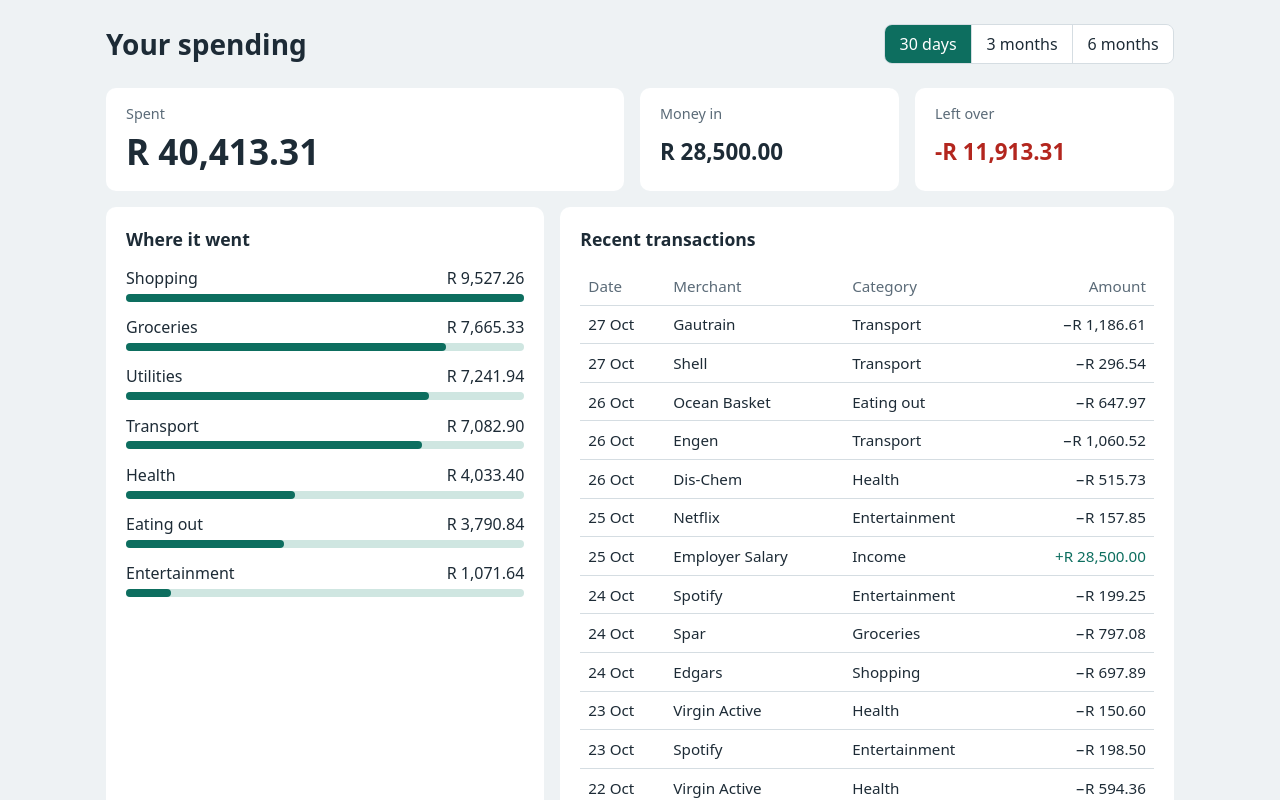
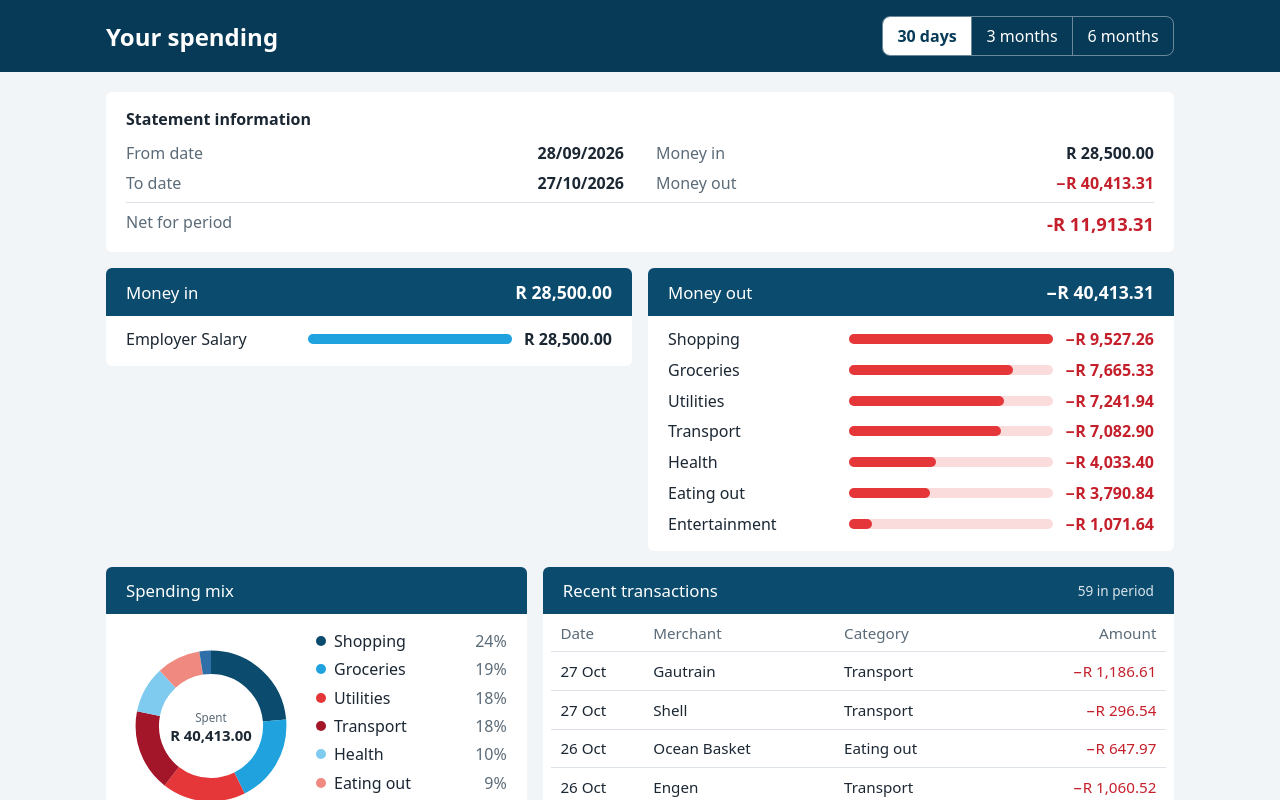
Before and after one commit to Tshifhiwa13/spending-insights, a React (Vite) app: page / in a window 1280 px wide. Shown: the top 800 px of the page. Built offline with nearby package versions, Linux system fonts and the light colour scheme.

Commit message:
Restyle dashboard as a statement with money in and out summaries

```diff
--- a/src/App.jsx
+++ b/src/App.jsx
@@ -1,8 +1,10 @@
 import { useEffect, useMemo, useState } from 'react';
-import CategoryBreakdown from './components/CategoryBreakdown';
+import MoneySummary from './components/MoneySummary';
 import PeriodPicker from './components/PeriodPicker';
-import SummaryTotals from './components/SummaryTotals';
+import SpendingDonut from './components/SpendingDonut';
+import StatementInfo from './components/StatementInfo';
 import TransactionsTable from './components/TransactionsTable';
+import { categoryLabel } from './data/categories';
 import { spendingService } from './services/spendingService';
 import { lastNDays } from './utils/dates';
 
@@ -33,13 +35,15 @@ export default function App() {
   }, [range, reloadKey]);
 
   return (
-    <div className="page">
-      <header className="page-header">
-        <h1>Your spending</h1>
-        <PeriodPicker value={days} onChange={setDays} />
+    <>
+      <header className="topbar">
+        <div className="topbar-inner">
+          <h1>Your spending</h1>
+          <PeriodPicker value={days} onChange={setDays} />
+        </div>
       </header>
 
-      <main aria-busy={state.status === 'loading'}>
+      <main className="page" aria-busy={state.status === 'loading'}>
         {state.status === 'loading' && <p className="status">Loading your spending…</p>}
 
         {state.status === 'error' && (
@@ -51,16 +55,46 @@ export default function App() {
           </div>
         )}
 
-        {state.status === 'ready' && (
-          <>
-            <SummaryTotals totalSpent={state.summary.totalSpent} totalIncome={state.summary.totalIncome} />
-            <div className="columns">
-              <CategoryBreakdown categories={state.summary.byCategory} />
-              <TransactionsTable transactions={state.transactions} />
-            </div>
-          </>
-        )}
+        {state.status === 'ready' && <Dashboard summary={state.summary} transactions={state.transactions} />}
       </main>
+    </>
+  );
+}
+
+function Dashboard({ summary, transactions }) {
+  const moneyIn = summary.incomeBySource.map((s) => ({ label: s.source, total: s.total }));
+  const moneyOut = summary.byCategory.map((c) => ({ label: categoryLabel(c.category), total: c.total }));
+
+  return (
+    <div className="dashboard">
+      <StatementInfo
+        from={summary.from}
+        to={summary.to}
+        totalIncome={summary.totalIncome}
+        totalSpent={summary.totalSpent}
+      />
+
+      <div className="grid-2">
+        <MoneySummary
+          title="Money in"
+          tone="in"
+          total={summary.totalIncome}
+          rows={moneyIn}
+          emptyText="No money received in this period."
+        />
+        <MoneySummary
+          title="Money out"
+          tone="out"
+          total={summary.totalSpent}
+          rows={moneyOut}
+          emptyText="No spending in this period."
+        />
+      </div>
+
+      <div className="grid-2 grid-wide-right">
+        <SpendingDonut categories={summary.byCategory} totalSpent={summary.totalSpent} />
+        <TransactionsTable transactions={transactions} />
+      </div>
     </div>
   );
 }
--- /dev/null
+++ b/src/components/MoneySummary.jsx
@@ -0,0 +1,44 @@
+import { useId } from 'react';
+import { formatMoney } from '../utils/format';
+
+/**
+ * A statement-style summary panel: a band with the title and total,
+ * then one row per item with a proportional bar.
+ * `tone` is "in" (blue, positive) or "out" (red, negative).
+ */
+export default function MoneySummary({ title, total, rows, tone, emptyText }) {
+  const headingId = useId();
+  const sign = tone === 'out' ? '−' : '';
+  const largest = rows.reduce((max, row) => Math.max(max, row.total), 0);
+
+  return (
+    <section className={`card summary summary-${tone}`} aria-labelledby={headingId}>
+      <header className="band">
+        <h2 id={headingId}>{title}</h2>
+        <span className="band-total">
+          {sign}
+          {formatMoney(total)}
+        </span>
+      </header>
+
+      {rows.length === 0 ? (
+        <p className="muted card-body">{emptyText}</p>
+      ) : (
+        <ul className="summary-rows">
+          {rows.map((row) => (
+            <li key={row.label}>
+              <span className="row-label">{row.label}</span>
+              <span className="row-bar" aria-hidden="true">
+                <span className="row-bar-fill" style={{ width: `${Math.max((row.total / largest) * 100, 3)}%` }} />
+              </span>
+              <span className="row-amount">
+                {sign}
+                {formatMoney(row.total)}
+              </span>
+            </li>
+          ))}
+        </ul>
+      )}
+    </section>
+  );
+}
--- /dev/null
+++ b/src/components/SpendingDonut.jsx
@@ -0,0 +1,62 @@
+import { categoryColor, categoryLabel } from '../data/categories';
+import { formatMoney, formatPercent } from '../utils/format';
+
+const RADIUS = 60;
+const STROKE = 22;
+const CIRCUMFERENCE = 2 * Math.PI * RADIUS;
+
+export default function SpendingDonut({ categories, totalSpent }) {
+  let offset = 0;
+  const slices = categories.map((item) => {
+    const share = totalSpent > 0 ? item.total / totalSpent : 0;
+    const slice = { ...item, share, length: share * CIRCUMFERENCE, offset };
+    offset += slice.length;
+    return slice;
+  });
+
+  return (
+    <section className="card" aria-labelledby="mix-heading">
+      <header className="band">
+        <h2 id="mix-heading">Spending mix</h2>
+      </header>
+
+      {slices.length === 0 ? (
+        <p className="muted card-body">No spending in this period.</p>
+      ) : (
+        <div className="donut-layout card-body">
+          <svg className="donut" viewBox="0 0 160 160" role="img" aria-label={`Total spent ${formatMoney(totalSpent)}, split by category`}>
+            <g transform="rotate(-90 80 80)">
+              {slices.map((slice) => (
+                <circle
+                  key={slice.category}
+                  cx="80"
+                  cy="80"
+                  r={RADIUS}
+                  fill="none"
+                  stroke={categoryColor(slice.category)}
+                  strokeWidth={STROKE}
+                  strokeDasharray={`${slice.length} ${CIRCUMFERENCE - slice.length}`}
+                  strokeDashoffset={-slice.offset}
+                />
+              ))}
+            </g>
+            <text x="80" y="76" textAnchor="middle" className="donut-caption">Spent</text>
+            <text x="80" y="94" textAnchor="middle" className="donut-total">
+              {formatMoney(Math.round(totalSpent))}
+            </text>
+          </svg>
+
+          <ul className="legend">
+            {slices.map((slice) => (
+              <li key={slice.category}>
+                <span className="legend-dot" style={{ background: categoryColor(slice.category) }} aria-hidden="true" />
+                <span className="legend-label">{categoryLabel(slice.category)}</span>
+                <span className="legend-share">{formatPercent(slice.share)}</span>
+              </li>
+            ))}
+          </ul>
+        </div>
+      )}
+    </section>
+  );
+}
--- /dev/null
+++ b/src/components/StatementInfo.jsx
@@ -0,0 +1,33 @@
+import { formatMoney, formatStatementDate } from '../utils/format';
+
+export default function StatementInfo({ from, to, totalIncome, totalSpent }) {
+  const net = totalIncome - totalSpent;
+
+  return (
+    <section className="card statement" aria-labelledby="statement-heading">
+      <h2 id="statement-heading">Statement information</h2>
+      <dl className="statement-grid">
+        <div>
+          <dt>From date</dt>
+          <dd>{formatStatementDate(from)}</dd>
+        </div>
+        <div>
+          <dt>Money in</dt>
+          <dd className="money-in">{formatMoney(totalIncome)}</dd>
+        </div>
+        <div>
+          <dt>To date</dt>
+          <dd>{formatStatementDate(to)}</dd>
+        </div>
+        <div>
+          <dt>Money out</dt>
+          <dd className="money-out">−{formatMoney(totalSpent)}</dd>
+        </div>
+        <div className="statement-net">
+          <dt>Net for period</dt>
+          <dd className={net < 0 ? 'money-out' : 'money-in'}>{formatMoney(net)}</dd>
+        </div>
+      </dl>
+    </section>
+  );
+}
--- a/src/components/TransactionsTable.jsx
+++ b/src/components/TransactionsTable.jsx
@@ -1,14 +1,18 @@
 import { categoryLabel } from '../data/categories';
 import { formatDate, formatMoney } from '../utils/format';
 
-const ROWS_SHOWN = 15;
+const ROWS_SHOWN = 12;
 
 export default function TransactionsTable({ transactions }) {
   return (
-    <section className="panel" aria-labelledby="recent-heading">
-      <h2 id="recent-heading">Recent transactions</h2>
+    <section className="card" aria-labelledby="recent-heading">
+      <header className="band">
+        <h2 id="recent-heading">Recent transactions</h2>
+        <span className="band-note">{transactions.length} in period</span>
+      </header>
+
       {transactions.length === 0 ? (
-        <p className="muted">No transactions in this period.</p>
+        <p className="muted card-body">No transactions in this period.</p>
       ) : (
         <div className="table-wrap">
           <table>
@@ -28,7 +32,7 @@ export default function TransactionsTable({ transactions }) {
                     <td>{formatDate(t.date)}</td>
                     <td>{t.merchant}</td>
                     <td>{categoryLabel(t.category)}</td>
-                    <td className={`amount ${isIncome ? 'positive' : ''}`}>
+                    <td className={`amount ${isIncome ? 'money-in' : 'money-out'}`}>
                       {isIncome ? '+' : '−'}
                       {formatMoney(t.amount)}
                     </td>
--- a/src/data/categories.js
+++ b/src/data/categories.js
@@ -9,4 +9,17 @@ export const CATEGORIES = {
   INCOME: 'Income',
 };
 
+/** Blues and reds, alternated so neighbouring donut slices stay distinguishable. */
+export const CATEGORY_COLORS = {
+  SHOPPING: '#0a4b6e',
+  UTILITIES: '#e5373a',
+  GROCERIES: '#1fa2de',
+  TRANSPORT: '#a3162a',
+  HEALTH: '#7fcbef',
+  DINING: '#f08a80',
+  ENTERTAINMENT: '#2f6fa8',
+  INCOME: '#1fa2de',
+};
+
 export const categoryLabel = (category) => CATEGORIES[category] ?? category;
+export const categoryColor = (category) => CATEGORY_COLORS[category] ?? '#5b6b78';
--- a/src/index.css
+++ b/src/index.css
@@ -1,12 +1,18 @@
+/* Colours follow a bank-statement look: navy bands, blue for money in, red for money out. */
 :root {
-  --ink: #1d2b36;
+  --navy: #0a4b6e;
+  --navy-deep: #073a56;
+  --blue: #1fa2de;
+  --blue-soft: #d6eefa;
+  --red: #e5373a;
+  --red-text: #c41f2a;
+  --red-soft: #fbdcdc;
+  --ink: #1b2733;
   --muted: #5b6b78;
+  --line: #dde3e8;
   --surface: #ffffff;
-  --background: #eef2f4;
-  --line: #d5dde2;
-  --accent: #0d6e5f;
-  --accent-soft: #cfe6e1;
-  --danger: #b3261e;
+  --background: #f2f5f7;
+  --on-navy: #ffffff;
   font-family: system-ui, -apple-system, 'Segoe UI', Roboto, sans-serif;
   color: var(--ink);
   background: var(--background);
@@ -14,70 +20,121 @@
 
 @media (prefers-color-scheme: dark) {
   :root {
-    --ink: #e4ebef;
-    --muted: #9aabb6;
-    --surface: #1b252c;
-    --background: #121a1f;
-    --line: #2e3c45;
-    --accent: #4fc2ad;
-    --accent-soft: #1f3f3a;
-    --danger: #f2a39d;
+    --navy: #0f5a82;
+    --navy-deep: #0a3550;
+    --blue: #4cb9ec;
+    --blue-soft: #16384b;
+    --red: #f0605f;
+    --red-text: #ff8a87;
+    --red-soft: #4a2224;
+    --ink: #e6ecf0;
+    --muted: #9fb0bc;
+    --line: #2c3a44;
+    --surface: #18232b;
+    --background: #10181e;
   }
 }
 
 * { box-sizing: border-box; }
 body { margin: 0; }
+h1, h2 { margin: 0; }
 
-.page { max-width: 1100px; margin: 0 auto; padding: 1.5rem 1rem 3rem; }
+/* ---- Top bar ---- */
+.topbar { background: var(--navy-deep); color: var(--on-navy); }
+.topbar-inner {
+  max-width: 1100px; margin: 0 auto; padding: 1rem;
+  display: flex; flex-wrap: wrap; gap: 1rem; align-items: center; justify-content: space-between;
+}
+.topbar h1 { font-size: 1.5rem; }
 
-.page-header {
-  display: flex; flex-wrap: wrap; gap: 1rem;
-  align-items: center; justify-content: space-between; margin-bottom: 1.5rem;
-}
-h1 { font-size: 1.75rem; margin: 0; }
-h2 { font-size: 1.1rem; margin: 0 0 1rem; }
-
-.period-picker { display: inline-flex; border: 1px solid var(--line); border-radius: 8px; overflow: hidden; }
+.period-picker { display: inline-flex; border: 1px solid rgba(255, 255, 255, 0.4); border-radius: 8px; overflow: hidden; }
 .period-picker button {
-  border: 0; background: var(--surface); color: var(--ink);
+  border: 0; background: transparent; color: var(--on-navy);
   padding: 0.5rem 0.9rem; font: inherit; cursor: pointer;
 }
-.period-picker button + button { border-left: 1px solid var(--line); }
-.period-picker button[aria-pressed='true'] { background: var(--accent); color: var(--surface); }
+.period-picker button + button { border-left: 1px solid rgba(255, 255, 255, 0.4); }
+.period-picker button[aria-pressed='true'] { background: var(--on-navy); color: var(--navy-deep); font-weight: 600; }
+.period-picker button:focus-visible { outline: 3px solid var(--blue); outline-offset: -3px; }
+button:focus-visible { outline: 3px solid var(--blue); outline-offset: 2px; }
 
-button:focus-visible { outline: 3px solid var(--accent); outline-offset: 2px; }
+/* ---- Layout ---- */
+.page { max-width: 1100px; margin: 0 auto; padding: 1.25rem 1rem 3rem; }
+.dashboard { display: grid; gap: 1rem; }
+.grid-2 { display: grid; grid-template-columns: 1fr 1fr; gap: 1rem; align-items: start; }
+.grid-wide-right { grid-template-columns: 1fr 1.5fr; }
 
-.totals { display: grid; grid-template-columns: 2fr 1fr 1fr; gap: 1rem; margin-bottom: 1rem; }
-.total { background: var(--surface); border-radius: 10px; padding: 1rem 1.25rem; display: grid; gap: 0.25rem; }
-.total-label { color: var(--muted); font-size: 0.9rem; }
-.total-value { font-size: 1.4rem; font-weight: 600; font-variant-numeric: tabular-nums; }
-.total-primary .total-value { font-size: 2.2rem; }
+.card { background: var(--surface); border-radius: 6px; overflow: hidden; min-width: 0; }
+.card-body { padding: 1rem 1.25rem; }
 
-.columns { display: grid; grid-template-columns: 1fr 1.4fr; gap: 1rem; }
-.panel { background: var(--surface); border-radius: 10px; padding: 1.25rem; min-width: 0; }
+/* Navy band at the top of a panel, title left and total right. */
+.band {
+  display: flex; justify-content: space-between; align-items: center; gap: 1rem;
+  background: var(--navy); color: var(--on-navy); padding: 0.75rem 1.25rem;
+}
+.band h2 { font-size: 1.05rem; font-weight: 500; }
+.band-total { font-weight: 700; font-size: 1.1rem; font-variant-numeric: tabular-nums; white-space: nowrap; }
+.band-note { font-size: 0.85rem; opacity: 0.85; }
 
-.category-list { list-style: none; margin: 0; padding: 0; display: grid; gap: 0.9rem; }
-.category-row { display: flex; justify-content: space-between; margin-bottom: 0.3rem; }
-.bar { height: 8px; background: var(--accent-soft); border-radius: 4px; }
-.bar-fill { height: 100%; background: var(--accent); border-radius: 4px; }
+/* ---- Statement information ---- */
+.statement { padding: 1rem 1.25rem; }
+.statement h2 { font-size: 1rem; margin-bottom: 0.75rem; }
+.statement-grid { display: grid; grid-template-columns: 1fr 1fr; gap: 0.5rem 2rem; margin: 0; }
+.statement-grid div { display: flex; justify-content: space-between; gap: 1rem; }
+.statement-grid dt { color: var(--muted); }
+.statement-grid dd { margin: 0; font-weight: 600; font-variant-numeric: tabular-nums; }
+.statement-net { grid-column: 1 / -1; border-top: 1px solid var(--line); padding-top: 0.5rem; }
+.statement-net dd { font-size: 1.15rem; }
 
-.table-wrap { overflow-x: auto; }
+.money-in { color: var(--ink); }
+.money-out { color: var(--red-text); }
+
+/* ---- Money in / out rows ---- */
+.summary-rows { list-style: none; margin: 0; padding: 0.75rem 1.25rem 1rem; display: grid; gap: 0.55rem; }
+.summary-rows li {
+  display: grid; grid-template-columns: minmax(6rem, 1fr) 1.2fr auto;
+  align-items: center; gap: 0.75rem;
+}
+.row-amount { text-align: right; font-weight: 600; font-variant-numeric: tabular-nums; white-space: nowrap; }
+.row-bar { height: 10px; border-radius: 5px; }
+.row-bar-fill { display: block; height: 100%; border-radius: 5px; }
+.summary-in .row-bar { background: var(--blue-soft); }
+.summary-in .row-bar-fill { background: var(--blue); }
+.summary-out .row-bar { background: var(--red-soft); }
+.summary-out .row-bar-fill { background: var(--red); }
+.summary-out .row-amount, .summary-out .band-total { color: inherit; }
+.summary-out .row-amount { color: var(--red-text); }
+
+/* ---- Donut ---- */
+.donut-layout { display: flex; flex-wrap: wrap; gap: 1.25rem; align-items: center; }
+.donut { width: 170px; height: 170px; flex-shrink: 0; }
+.donut-caption { fill: var(--muted); font-size: 11px; }
+.donut-total { fill: var(--ink); font-size: 14px; font-weight: 700; }
+.legend { list-style: none; margin: 0; padding: 0; display: grid; gap: 0.4rem; flex: 1; min-width: 10rem; }
+.legend li { display: grid; grid-template-columns: auto 1fr auto; gap: 0.5rem; align-items: center; }
+.legend-dot { width: 10px; height: 10px; border-radius: 50%; }
+.legend-share { color: var(--muted); font-variant-numeric: tabular-nums; }
+
+/* ---- Transactions table ---- */
+.table-wrap { overflow-x: auto; padding: 0 0.5rem 0.5rem; }
 table { width: 100%; border-collapse: collapse; font-size: 0.95rem; }
-th, td { text-align: left; padding: 0.55rem 0.5rem; border-bottom: 1px solid var(--line); white-space: nowrap; }
+th, td { text-align: left; padding: 0.55rem 0.6rem; border-bottom: 1px solid var(--line); white-space: nowrap; }
 th { color: var(--muted); font-weight: 500; }
 .amount { text-align: right; font-variant-numeric: tabular-nums; }
-.positive { color: var(--accent); }
-.negative { color: var(--danger); }
+
+/* ---- States ---- */
 .muted, .status { color: var(--muted); }
-.status-error { color: var(--danger); }
+.status-error { color: var(--red-text); }
 .status-error button {
   font: inherit; padding: 0.4rem 0.9rem; border-radius: 6px;
   border: 1px solid var(--line); background: var(--surface); color: var(--ink); cursor: pointer;
 }
 
+/* ---- Small screens ---- */
 @media (max-width: 760px) {
-  .totals, .columns { grid-template-columns: 1fr; }
-  .total-primary .total-value { font-size: 1.8rem; }
+  .grid-2, .grid-wide-right, .statement-grid { grid-template-columns: 1fr; }
+  .summary-rows li { grid-template-columns: 1fr auto; }
+  .row-bar { grid-column: 1 / -1; grid-row: 2; }
+  .donut-layout { justify-content: center; }
 }
 
 @media (prefers-reduced-motion: reduce) {
--- a/src/utils/format.js
+++ b/src/utils/format.js
@@ -4,3 +4,8 @@ const shortDate = new Intl.DateTimeFormat('en-ZA', { day: 'numeric', month: 'sho
 export const formatMoney = (value) => currency.format(value);
 
 export const formatDate = (isoDate) => shortDate.format(new Date(`${isoDate}T00:00:00`));
+
+/** 2026-10-27 → 27/10/2026, as on a bank statement. */
+export const formatStatementDate = (isoDate) => isoDate.split('-').reverse().join('/');
+
+export const formatPercent = (value) => `${Math.round(value * 100)}%`;
```
Also changed, not shown: src/services/spendingService.js (+10 -4 lines), 2 other files (tests, documents, lock files or other folders).
